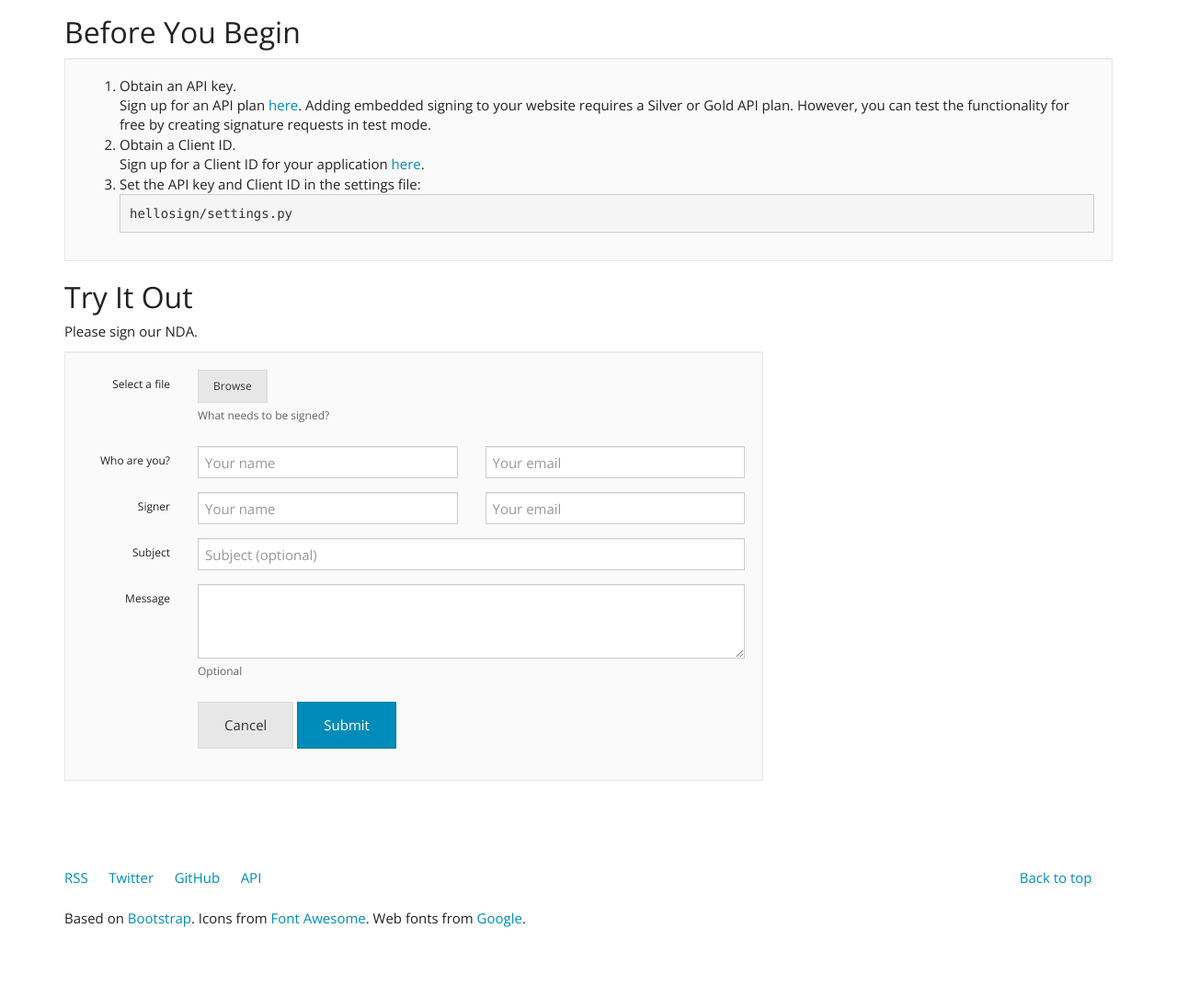
After one commit to minhdanh/hellosign-demo-app, a Django app: page /embedded_requesting in a window 1280 px wide. The commit adds this page. Shown: the part 307-1391 px from the top of the page at 92% size. Run offline with Django 3.2, Linux system fonts and the light colour scheme; some libraries are stand-ins or nearby versions.

Commit message:
Add embedded_requesting

```diff
--- a/django_site/urls.py
+++ b/django_site/urls.py
@@ -18,6 +18,7 @@ urlpatterns = patterns('',
     # url(r'^admin/', include(admin.site.urls)),
     url(r'^$', 'hellosign.views.index'),
     url(r'^embedded_signing', views.embedded_signing, name='embedded_signing'),
+    url(r'^embedded_requesting', views.embedded_requesting, name='embedded_requesting'),
 
 )
 urlpatterns += staticfiles_urlpatterns()
--- /dev/null
+++ b/hellosign/templates/hellosign/embedded_requesting.html
@@ -0,0 +1,214 @@
+{% load staticfiles %}
+<!DOCTYPE html>
+<html lang="en">
+  <head>
+    <meta charset="utf-8">
+    <title>Embedded Request Demo</title>
+    <meta name="viewport" content="width=device-width, initial-scale=1">
+    <link rel="stylesheet" href="{% static 'bootstrap.css' %}" media="screen">
+    <link rel="stylesheet" href="{% static 'bootswatch.css' %}">
+    <link href="{% static 'favicon.ico' %}" rel="shortcut icon" type="image/vnd.microsoft.icon">
+    <!-- HTML5 shim and Respond.js IE8 support of HTML5 elements and media queries -->
+    <!--[if lt IE 9]>
+      <script src="../bower_components/html5shiv/dist/html5shiv.js"></script>
+      <script src="../bower_components/respond/dest/respond.min.js"></script>
+    <![endif]-->
+  </head>
+  <body>
+
+    <div class="navbar navbar-inverse navbar-fixed-top">
+      <div class="container">
+        <div class="navbar-header">
+          <a href="/" class="navbar-brand"><img alt="HelloSign" src="{%static 'logo.png' %}"></a>
+          <button class="navbar-toggle" type="button" data-toggle="collapse" data-target="#navbar-main">
+            <span class="icon-bar"></span>
+            <span class="icon-bar"></span>
+            <span class="icon-bar"></span>
+          </button>
+        </div>
+        <div class="navbar-collapse collapse" id="navbar-main">
+          <ul class="nav navbar-nav">
+            <li class="dropdown">
+              <a class="dropdown-toggle" data-toggle="dropdown" href="#" id="themes">Themes <span class="caret"></span></a>
+              <ul class="dropdown-menu" aria-labelledby="themes">
+                <li><a href="../default/">Default</a></li>
+                <li class="divider"></li>
+                <li><a href="../amelia/">Amelia</a></li>
+                <li><a href="../cerulean/">Cerulean</a></li>
+                <li><a href="../cosmo/">Cosmo</a></li>
+                <li><a href="../cyborg/">Cyborg</a></li>
+                <li><a href="../darkly/">Darkly</a></li>
+                <li><a href="../flatly/">Flatly</a></li>
+                <li><a href="../journal/">Journal</a></li>
+                <li><a href="../lumen/">Lumen</a></li>
+                <li><a href="../readable/">Readable</a></li>
+                <li><a href="../simplex/">Simplex</a></li>
+                <li><a href="../slate/">Slate</a></li>
+                <li><a href="../spacelab/">Spacelab</a></li>
+                <li><a href="../superhero/">Superhero</a></li>
+                <li><a href="../united/">United</a></li>
+                <li><a href="../yeti/">Yeti</a></li>
+              </ul>
+            </li>
+            <li>
+              <a href="../help/">Help</a>
+            </li>
+            <li>
+              <a href="http://news.bootswatch.com">Blog</a>
+            </li>
+            <li class="dropdown">
+              <a class="dropdown-toggle" data-toggle="dropdown" href="#" id="download">Download <span class="caret"></span></a>
+              <ul class="dropdown-menu" aria-labelledby="download">
+                <li><a href="./bootstrap.min.css">bootstrap.min.css</a></li>
+                <li><a href="./bootstrap.css">bootstrap.css</a></li>
+                <li class="divider"></li>
+                <li><a href="./variables.less">variables.less</a></li>
+                <li><a href="./bootswatch.less">bootswatch.less</a></li>
+              </ul>
+            </li>
+          </ul>
+
+          <ul class="nav navbar-nav navbar-right">
+            <li><a href="http://builtwithbootstrap.com/" target="_blank">Built With Bootstrap</a></li>
+            <li><a href="https://wrapbootstrap.com/?ref=bsw" target="_blank">WrapBootstrap</a></li>
+          </ul>
+
+        </div>
+      </div>
+    </div>
+
+
+    <div class="container">
+      <div class="bs-docs-section">
+        <div class="row">
+          <div class="col-lg-12">
+            <div class="page-header">
+              <h1 id="type">Embedded Request Demo</h1>
+            </div>
+          </div>
+        </div>
+
+        <!-- Headings -->
+
+        <div class="row">
+          <div class="col-lg-12">
+            <p>Request signatures for documents directly from your website with HelloSign's embedded request capability. Follow the steps below to add this feature to your Java-based web application.</p>
+            <h2>Before You Begin</h2>
+            <div class="well">
+              <ol>
+                <li>Obtain an API key.<br>Sign up for an API plan <a href="https://www.hellosign.com/api/pricing">here</a>. Adding embedded signing to your website requires a Silver or Gold API plan. However, you can test the functionality for free by creating signature requests in test mode.</li>
+                <li>Obtain a Client ID.<br>Sign up for a Client ID for your application <a href="https://www.hellosign.com/oauth/createAppForm">here</a>.</li>
+                <li>Set the API key and Client ID in the settings file:
+                  <pre>hellosign/settings.py</pre>
+                </li>
+              </ol>
+            </div>
+            <h2>Try It Out</h2>
+            <p>Please sign our NDA.</p>
+            {% if error_message %}
+            <div class="alert alert-dismissable alert-warning">
+              <button type="button" class="close" data-dismiss="alert">×</button>
+              {{ error_message }}
+            </div>
+            {% endif %}
+            <div class="well col-lg-8">
+              <form class="form-horizontal" action="{% url 'embedded_requesting' %}" method="post">
+                {% csrf_token %}
+                <fieldset>
+                  <div class="form-group">
+                    <label for="inputEmail" class="col-lg-2 control-label">Select a file</label>
+                    <div class="col-lg-10">
+                      <input type="file" class="btn btn-default btn-sm">
+                      <p class="help-block">What needs to be signed?</p>
+                    </div>
+                  </div>
+
+                  <div class="form-group">
+                    <label for="inputPassword" class="col-lg-2 control-label">Who are you?</label>
+                    <div class="col-lg-5">
+                      <input class="form-control" type="text" name="name" placeholder="Your name">
+                    </div>
+                    <div class="col-lg-5">
+                      <input class="form-control" type="text" name="email" placeholder="Your email">
+                    </div>
+                  </div>
+                  <div class="form-group">
+                    <label for="inputPassword" class="col-lg-2 control-label">Signer</label>
+                    <div class="col-lg-5">
+                      <input class="form-control" type="text" name="name" placeholder="Your name">
+                    </div>
+                    <div class="col-lg-5">
+                      <input class="form-control" type="text" name="email" placeholder="Your email">
+                    </div>
+                  </div>
+                  <div class="form-group">
+                    <label for="inputPassword" class="col-lg-2 control-label">Subject</label>
+                    <div class="col-lg-10">
+                      <input type="password" class="form-control" id="inputPassword" placeholder="Subject (optional)">
+                    </div>
+                  </div>
+                  <div class="form-group">
+                    <label for="textArea" class="col-lg-2 control-label">Message</label>
+                    <div class="col-lg-10">
+                      <textarea class="form-control" rows="3" id="textArea"></textarea>
+                      <span class="help-block">Optional</span>
+                    </div>
+                  </div>
+                  <div class="form-group">
+                    <div class="col-lg-10 col-lg-offset-2">
+                      <button class="btn btn-default">Cancel</button>
+                      <button type="submit" class="btn btn-primary">Submit</button>
+                    </div>
+                  </div>
+                </fieldset>
+              </form>
+            </div>
+          </div>
+        </div>
+        <footer>
+          <div class="row">
+            <div class="col-lg-12">
+
+              <ul class="list-unstyled">
+                <li class="pull-right"><a href="#top">Back to top</a></li>
+                <li><a href="http://feeds.feedburner.com/bootswatch">RSS</a></li>
+                <li><a href="https://twitter.com/thomashpark">Twitter</a></li>
+                <li><a href="https://github.com/thomaspark/bootswatch/">GitHub</a></li>
+                <li><a href="../help/#api">API</a></li>
+              </ul>
+              <p>Based on <a href="http://getbootstrap.com" rel="nofollow">Bootstrap</a>. Icons from <a href="http://fortawesome.github.io/Font-Awesome/" rel="nofollow">Font Awesome</a>. Web fonts from <a href="http://www.google.com/webfonts" rel="nofollow">Google</a>.</p>
+
+            </div>
+          </div>
+
+        </footer>
+
+        </div>
+    </div>
+
+
+    <script src="https://code.jquery.com/jquery-1.10.2.min.js"></script>
+    <script src="{% static 'bootstrap.min.js' %}"></script>
+    <script src="{% static 'bootswatch.js' %}"></script>
+    <script src="{% static 'bootstrap.file-input.js' %}"></script>
+    {% if sign_url %}
+    <script type="text/javascript" src="//s3.amazonaws.com/cdn.hellofax.com/js/embedded.js"></script>
+    <script type="text/javascript">
+        function openSigningDialog() {
+            HelloSign.init("{{ client_id }}");
+            HelloSign.open({
+                url: "{{ sign_url|safe }}"
+            });
+        }
+        $( document ).ready(function() {
+          openSigningDialog();
+        });
+    </script>
+    {% endif %}
+    <script type="text/javascript">
+        $( document ).ready(function() {
+          $('input[type=file]').bootstrapFileInput();
+        });
+    </script>
+  </body>
+</html>
--- a/hellosign/templates/hellosign/index.html
+++ b/hellosign/templates/hellosign/index.html
@@ -90,7 +90,7 @@
                 <li>Demos
                   <ul>
                     <li><a href="/embedded_signing">Embedded Signing</a><br /></li>
-                    <li><a href="embeddedRequestingDemo.jsp">Embedded Requesting</a></li>
+                    <li><a href="/embedded_requesting">Embedded Requesting</a></li>
                     <li><a href="embeddedTemplateRequestDemo.jsp">Embedded Requesting from a Template</a></li>
                     <li><a href="oauthDemo.jsp">OAuth Demo</a></li>
                   </ul>
--- a/hellosign/views.py
+++ b/hellosign/views.py
@@ -46,3 +46,39 @@ def embedded_signing(request):
     else:
         return render_to_response('hellosign/embedded_signing.html',
             context_instance=RequestContext(request))
+
+def embedded_requesting(request):
+    if request.method == 'POST':
+        try:
+            user_email = request.POST['email']
+            user_name = request.POST['name']
+            hsclient = HSClient(api_key=API_KEY)
+
+            files = [os.path.dirname(os.path.realpath(__file__)) + "/docs/nda.pdf"]
+            signers = [{"name": user_name, "email_address": user_email}]
+            cc_email_addresses = []
+            sr = hsclient.send_signature_request_embedded(
+                "1", CLIENT_ID, files, [], "NDA with Acme Co.",
+                "The NDA we talked about", "Please sign this NDA and then we" +
+                " can discuss more. Let me know if you have any questions.",
+                "", signers, cc_email_addresses)
+            embedded = hsclient.get_embeded_object(sr.signatures[0]["signature_id"])
+        except KeyError:
+            return render(request, 'hellosign/embedded_requesting.html', {
+                'error_message': "Please enter both your name and email.",
+            })
+        except NoAuthMethod:
+            return render(request, 'hellosign/embedded_requesting.html', {
+                'error_message': "Please update your settings to include a " +
+                "value for API_KEY.",
+            })
+        else:
+            # pdb.set_trace()
+            # return HttpResponseRedirect('embedded_requesting?signed=true&sign_url=' + str(embedded.sign_url))
+            return render(request, 'hellosign/embedded_requesting.html', {
+                    'client_id': CLIENT_ID,
+                    'sign_url': str(embedded.sign_url)
+                    })
+    else:
+        return render_to_response('hellosign/embedded_requesting.html',
+            context_instance=RequestContext(request))
```
Also changed, not shown: django_site/static/bootstrap.file-input.js (added).
